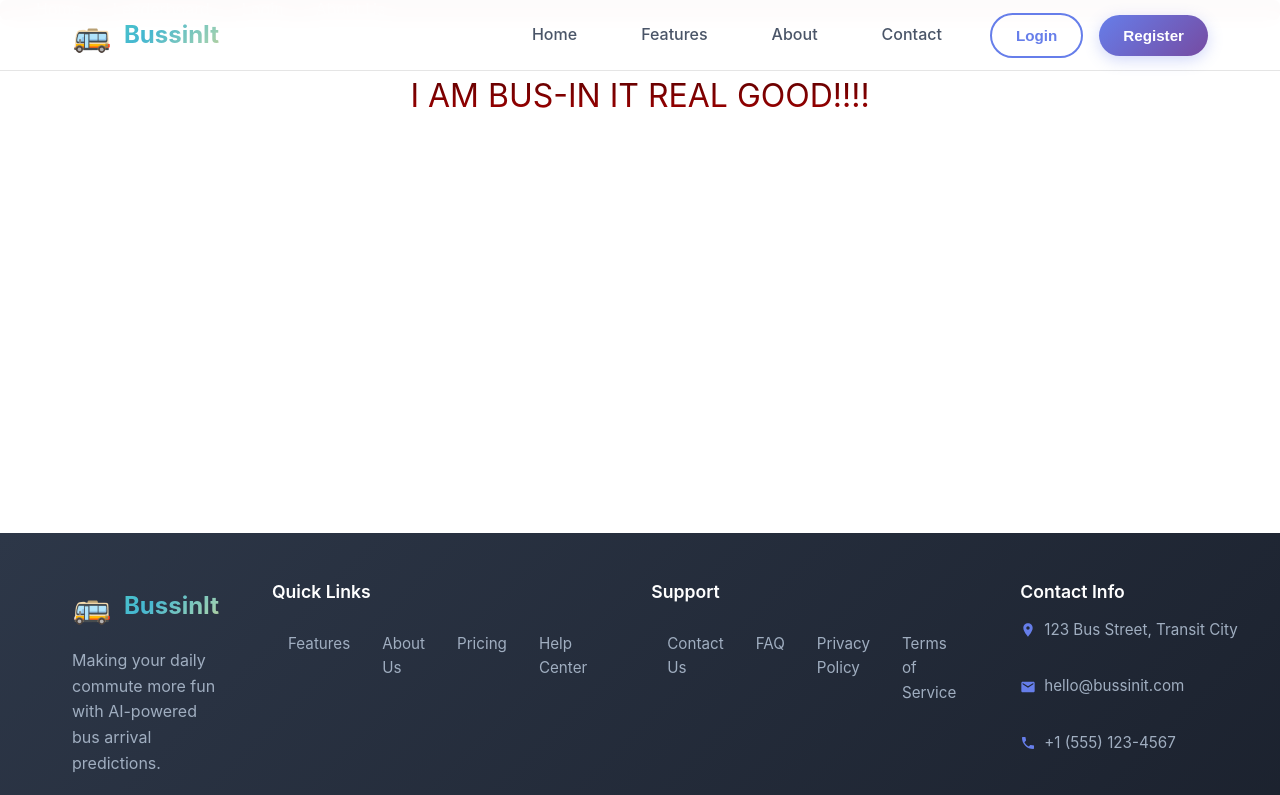
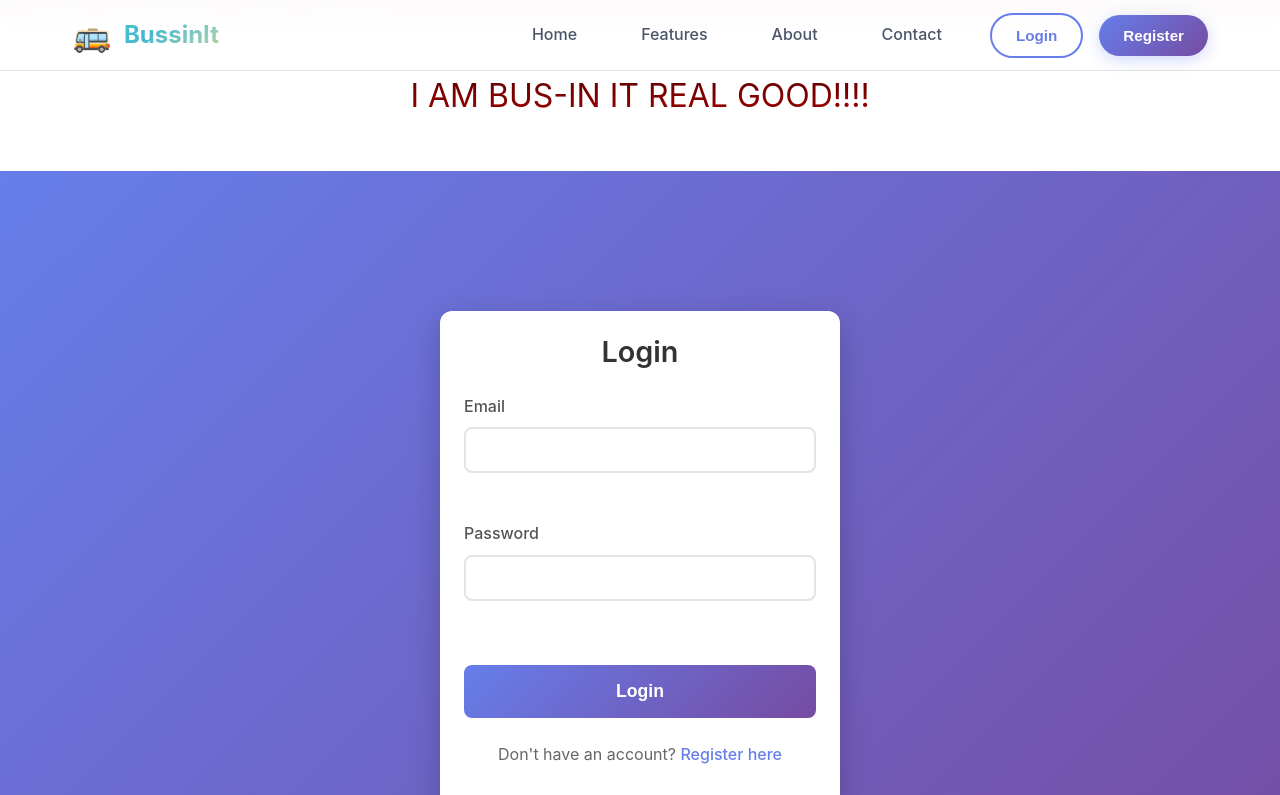
Before and after one commit to khyeo1011/stormhacks2025, a React (Vite) app in the folder frontend/: page /login in a window 1280 px wide. Shown: the top 795 px of the page. Built offline with nearby package versions, Linux system fonts and the light colour scheme.

Commit message:
attempted login

```diff
--- a/frontend/src/App.tsx
+++ b/frontend/src/App.tsx
@@ -1,4 +1,5 @@
 import { BrowserRouter as Router, Routes, Route } from 'react-router-dom';
+import { AuthProvider } from './contexts/AuthContext';
 import Header from './components/layout/Header';
 import Footer from './components/layout/Footer';
 import Hero from './components/ui/Hero';
@@ -6,10 +7,12 @@ import Features from './components/ui/Features';
 import About from './components/ui/About';
 import Contact from './components/ui/Contact';
 import Register from './components/ui/Register';
+import Login from './components/ui/Login';
 import './App.css';
 
 function App() {
   return (
+    <AuthProvider>
       <Router>
         <div className="app">
           <Header />
@@ -23,10 +26,12 @@ function App() {
               </main>
             } />
             <Route path="/register" element={<Register />} />
+            <Route path="/login" element={<Login />} />
           </Routes>
           <Footer />
         </div>
       </Router>
+    </AuthProvider>
   );
 }
 
--- a/frontend/src/components/layout/Header.tsx
+++ b/frontend/src/components/layout/Header.tsx
@@ -1,12 +1,19 @@
 import React, { useState } from 'react';
 import { Link } from 'react-router-dom';
+import { useAuth } from '../../contexts/AuthContext';
 import './Header.css';
 
 const Header: React.FC = () => {
   const [isMenuOpen, setIsMenuOpen] = useState(false);
+  const { isAuthenticated, logout } = useAuth();
 
   const toggleMenu = () => {
     setIsMenuOpen(!isMenuOpen);
+  };
+
+  const handleLogout = () => {
+    logout();
+    setIsMenuOpen(false);
   };
 
   return (
@@ -30,10 +37,18 @@ const Header: React.FC = () => {
           </nav>
 
           <div className="header-actions">
-            <button className="btn-secondary">Login</button>
-            <Link to="/register">
-              <button className="btn-primary">Register</button>
-            </Link>
+            {isAuthenticated ? (
+              <button className="btn-secondary" onClick={handleLogout}>Logout</button>
+            ) : (
+              <>
+                <Link to="/login">
+                  <button className="btn-secondary">Login</button>
+                </Link>
+                <Link to="/register">
+                  <button className="btn-primary">Register</button>
+                </Link>
+              </>
+            )}
           </div>
         </div>
 
@@ -54,8 +69,14 @@ const Header: React.FC = () => {
           <li><a href="#features" className="mobile-nav-link" onClick={toggleMenu}>Features</a></li>
           <li><a href="#about" className="mobile-nav-link" onClick={toggleMenu}>About</a></li>
           <li><a href="#contact" className="mobile-nav-link" onClick={toggleMenu}>Contact</a></li>
-          <li><a href="#login" className="mobile-nav-link" onClick={toggleMenu}>Login</a></li>
-          <li><Link to="/register" className="mobile-nav-link" onClick={toggleMenu}>Register</Link></li>
+          {isAuthenticated ? (
+            <li><button className="mobile-nav-link" onClick={handleLogout}>Logout</button></li>
+          ) : (
+            <>
+              <li><Link to="/login" className="mobile-nav-link" onClick={toggleMenu}>Login</Link></li>
+              <li><Link to="/register" className="mobile-nav-link" onClick={toggleMenu}>Register</Link></li>
+            </>
+          )}
         </ul>
       </nav>
     </header>
--- /dev/null
+++ b/frontend/src/components/ui/Login.css
@@ -0,0 +1,131 @@
+.login-container {
+  min-height: 100vh;
+  display: flex;
+  align-items: flex-start;
+  justify-content: center;
+  background: linear-gradient(135deg, #667eea 0%, #764ba2 100%);
+  padding: 2rem;
+  padding-top: 140px; /* More generous spacing from header (70px + 70px extra) */
+  margin-top: 0;
+}
+
+.login-form-wrapper {
+  background: white;
+  padding: 1.5rem;
+  border-radius: 12px;
+  box-shadow: 0 10px 30px rgba(0, 0, 0, 0.2);
+  width: 100%;
+  max-width: 400px;
+}
+
+.login-title {
+  text-align: center;
+  color: #333;
+  margin-bottom: 1.5rem;
+  font-size: 1.8rem;
+  font-weight: 600;
+}
+
+.error-message {
+  background-color: #fee;
+  color: #c33;
+  padding: 0.75rem;
+  border-radius: 8px;
+  margin-bottom: 1rem;
+  border: 1px solid #fcc;
+  text-align: center;
+  font-weight: 500;
+}
+
+.login-form {
+  display: flex;
+  flex-direction: column;
+  gap: 1.5rem;
+}
+
+.form-group {
+  display: flex;
+  flex-direction: column;
+}
+
+.form-group label {
+  margin-bottom: 0.5rem;
+  color: #555;
+  font-weight: 500;
+}
+
+.form-group input {
+  padding: 0.75rem;
+  border: 2px solid #e1e5e9;
+  border-radius: 8px;
+  font-size: 1rem;
+  transition: border-color 0.3s ease;
+}
+
+.form-group input:focus {
+  outline: none;
+  border-color: #667eea;
+}
+
+.login-btn {
+  background: linear-gradient(135deg, #667eea 0%, #764ba2 100%);
+  color: white;
+  border: none;
+  padding: 1rem;
+  border-radius: 8px;
+  font-size: 1.1rem;
+  font-weight: 600;
+  cursor: pointer;
+  transition: transform 0.2s ease;
+  margin-top: 1rem;
+}
+
+.login-btn:hover:not(:disabled) {
+  transform: translateY(-2px);
+}
+
+.login-btn:disabled {
+  opacity: 0.7;
+  cursor: not-allowed;
+}
+
+.register-link {
+  text-align: center;
+  margin-top: 1.5rem;
+  color: #666;
+}
+
+.register-link a {
+  color: #667eea;
+  text-decoration: none;
+  font-weight: 500;
+}
+
+.register-link a:hover {
+  text-decoration: underline;
+}
+
+@media (max-width: 768px) {
+  .login-container {
+    padding-top: 90px; /* Slightly less padding on mobile but still clears header */
+  }
+
+  .login-form {
+    gap: 1rem;
+  }
+
+  .form-group input {
+    padding: 0.6rem;
+  }
+
+  .login-form-wrapper {
+    padding: 1rem;
+    margin: 0.5rem;
+    max-width: 350px;
+  }
+
+  .login-title {
+    margin-bottom: 1rem;
+    font-size: 1.6rem;
+  }
+}
--- /dev/null
+++ b/frontend/src/components/ui/Login.tsx
@@ -0,0 +1,108 @@
+import React, { useState } from 'react';
+import { useAuth } from '../../contexts/AuthContext';
+import './Login.css';
+
+const Login: React.FC = () => {
+  const { login } = useAuth();
+  const [formData, setFormData] = useState({
+    email: '',
+    password: ''
+  });
+
+  const [isLoading, setIsLoading] = useState(false);
+  const [error, setError] = useState('');
+
+  const handleChange = (e: React.ChangeEvent<HTMLInputElement>) => {
+    setFormData({
+      ...formData,
+      [e.target.name]: e.target.value
+    });
+    // Clear error when user starts typing
+    if (error) setError('');
+  };
+
+  const handleSubmit = async (e: React.FormEvent) => {
+    e.preventDefault();
+
+    setIsLoading(true);
+    setError('');
+
+    try {
+      const response = await fetch('http://localhost:8000/auth/login', {
+        method: 'POST',
+        headers: {
+          'Content-Type': 'application/json',
+        },
+        body: JSON.stringify({
+          email: formData.email,
+          password: formData.password
+        }),
+      });
+
+      const data = await response.json();
+
+      if (response.ok) {
+        // Use auth context to store token
+        login(data.access_token);
+        // Redirect to home page
+        window.location.href = '/';
+      } else {
+        setError(data.msg || 'Login failed');
+      }
+    } catch (err) {
+      setError('Network error. Please try again.');
+    } finally {
+      setIsLoading(false);
+    }
+  };
+
+  return (
+    <div className="login-container">
+      <div className="login-form-wrapper">
+        <h1 className="login-title">Login</h1>
+
+        {error && (
+          <div className="error-message">
+            {error}
+          </div>
+        )}
+
+        <form onSubmit={handleSubmit} className="login-form">
+          <div className="form-group">
+            <label htmlFor="email">Email</label>
+            <input
+              type="email"
+              id="email"
+              name="email"
+              value={formData.email}
+              onChange={handleChange}
+              required
+            />
+          </div>
+
+          <div className="form-group">
+            <label htmlFor="password">Password</label>
+            <input
+              type="password"
+              id="password"
+              name="password"
+              value={formData.password}
+              onChange={handleChange}
+              required
+            />
+          </div>
+
+          <button type="submit" className="login-btn" disabled={isLoading}>
+            {isLoading ? 'Logging in...' : 'Login'}
+          </button>
+        </form>
+
+        <p className="register-link">
+          Don't have an account? <a href="/register">Register here</a>
+        </p>
+      </div>
+    </div>
+  );
+};
+
+export default Login;
--- a/frontend/src/components/ui/Register.tsx
+++ b/frontend/src/components/ui/Register.tsx
@@ -1,7 +1,9 @@
 import React, { useState } from 'react';
+import { useAuth } from '../../contexts/AuthContext';
 import './Register.css';
 
 const Register: React.FC = () => {
+  const { login } = useAuth();
   const [formData, setFormData] = useState({
     email: '',
     password: '',
--- /dev/null
+++ b/frontend/src/contexts/AuthContext.tsx
@@ -0,0 +1,57 @@
+import React, { createContext, useContext, useState, useEffect, ReactNode } from 'react';
+
+interface AuthContextType {
+  token: string | null;
+  isAuthenticated: boolean;
+  login: (token: string) => void;
+  logout: () => void;
+}
+
+const AuthContext = createContext<AuthContextType | undefined>(undefined);
+
+export const useAuth = () => {
+  const context = useContext(AuthContext);
+  if (context === undefined) {
+    throw new Error('useAuth must be used within an AuthProvider');
+  }
+  return context;
+};
+
+interface AuthProviderProps {
+  children: ReactNode;
+}
+
+export const AuthProvider: React.FC<AuthProviderProps> = ({ children }) => {
+  const [token, setToken] = useState<string | null>(null);
+
+  useEffect(() => {
+    // Check for existing token in localStorage on mount
+    const savedToken = localStorage.getItem('token');
+    if (savedToken) {
+      setToken(savedToken);
+    }
+  }, []);
+
+  const login = (newToken: string) => {
+    setToken(newToken);
+    localStorage.setItem('token', newToken);
+  };
+
+  const logout = () => {
+    setToken(null);
+    localStorage.removeItem('token');
+  };
+
+  const value: AuthContextType = {
+    token,
+    isAuthenticated: !!token,
+    login,
+    logout,
+  };
+
+  return (
+    <AuthContext.Provider value={value}>
+      {children}
+    </AuthContext.Provider>
+  );
+};
```
Also changed, not shown: frontend/src/utils/auth.ts (added, +25 -0 lines). Lines whose indentation alone changed are shown as unchanged.
